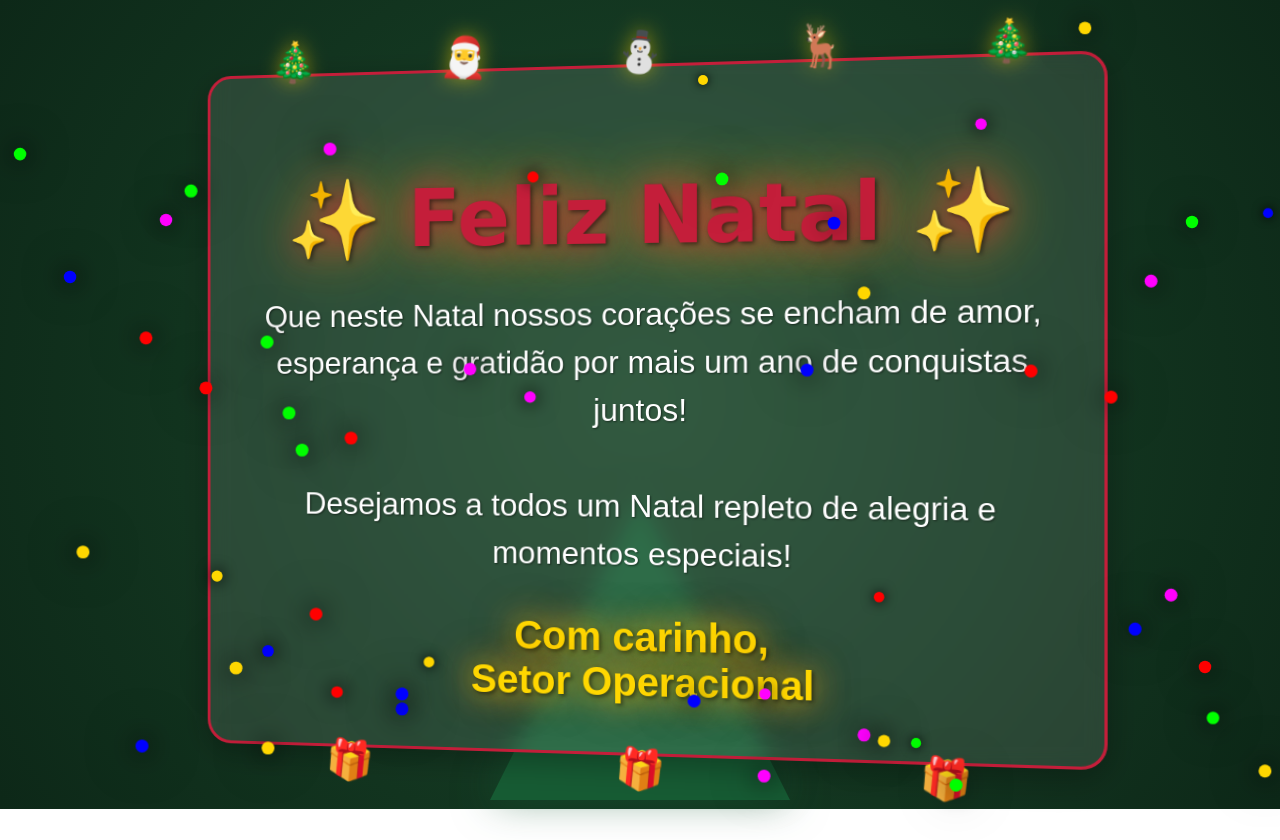
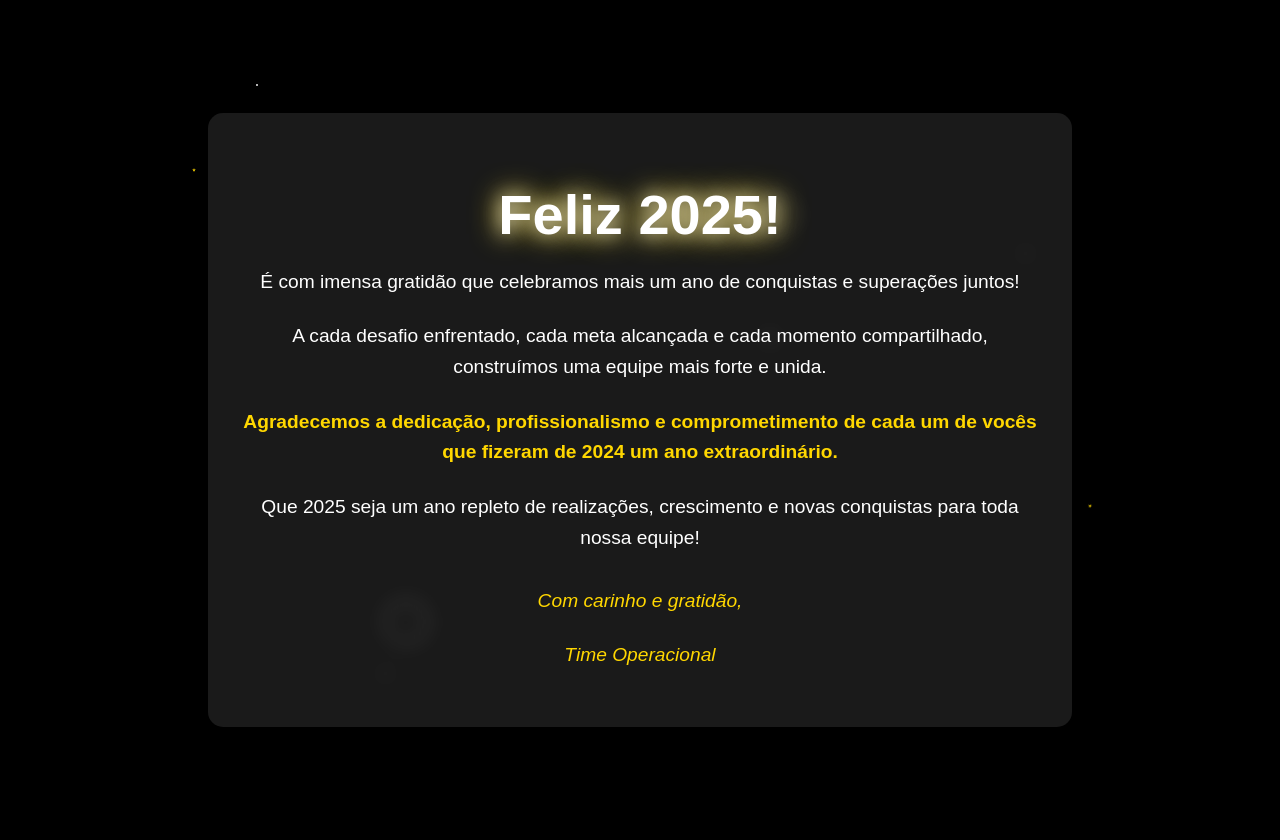
Before and after one commit to HiKaDev/opnatal, a plain HTML site: page index.html in a window 1280 px wide. Before the commit the page ends 809 px from the top, so only its background shows below. Drawn offline with Linux system fonts and the light colour scheme; a web font is replaced by a local one.

Commit message:
Update index.html

```diff
--- a/index.html
+++ b/index.html
@@ -3,312 +3,158 @@
 <head>
     <meta charset="UTF-8">
     <meta name="viewport" content="width=device-width, initial-scale=1.0">
-    <title>Mensagem de Natal Criativa</title>
+    <title>Feliz Ano Novo 2025</title>
     <style>
-        @import url('https://fonts.googleapis.com/css2?family=Mountains+of+Christmas:wght@700&display=swap');
-
-        :root {
-            --christmas-red: #c41e3a;
-            --christmas-green: #165b33;
-            --gold: #ffd700;
-        }
-
         body {
             margin: 0;
             min-height: 100vh;
             display: flex;
+            flex-direction: column;
+            align-items: center;
             justify-content: center;
-            align-items: center;
-            background: radial-gradient(circle at center, #1a472a, #0d2818);
-            font-family: 'Arial', sans-serif;
+            background: #000000;
+            color: white;
+            font-family: Arial, sans-serif;
+            text-align: center;
+            padding: 20px;
             overflow: hidden;
             position: relative;
-            perspective: 1000px;
         }
 
-        .christmas-tree {
-            position: fixed;
-            bottom: 0;
-            left: 50%;
-            transform: translateX(-50%);
-            width: 0;
-            height: 0;
-            border-left: 150px solid transparent;
-            border-right: 150px solid transparent;
-            border-bottom: 300px solid var(--christmas-green);
-            filter: drop-shadow(0 0 20px rgba(22, 91, 51, 0.5));
+        .background-elements {
+            position: absolute;
+            top: 0;
+            left: 0;
+            width: 100%;
+            height: 100%;
+            pointer-events: none;
+            z-index: 0;
+        }
+
+        .star {
+            position: absolute;
+            background: white;
+            border-radius: 50%;
+            animation: twinkle 1.5s infinite;
+        }
+
+        .bubble {
+            position: absolute;
+            border: 2px solid rgba(255, 255, 255, 0.3);
+            border-radius: 50%;
+            animation: float 8s infinite linear;
+        }
+
+        .sparkle {
+            position: absolute;
+            width: 4px;
+            height: 4px;
+            background: #ffd700;
+            clip-path: polygon(50% 0%, 61% 35%, 98% 35%, 68% 57%, 79% 91%, 50% 70%, 21% 91%, 32% 57%, 2% 35%, 39% 35%);
+            animation: rotate 3s infinite linear;
+        }
+
+        @keyframes twinkle {
+            0%, 100% { opacity: 0.3; }
+            50% { opacity: 1; }
+        }
+
+        @keyframes float {
+            0% { transform: translateY(100vh) rotate(0deg); }
+            100% { transform: translateY(-100vh) rotate(360deg); }
+        }
+
+        @keyframes rotate {
+            from { transform: rotate(0deg); }
+            to { transform: rotate(360deg); }
+        }
+
+        .container {
+            max-width: 800px;
+            padding: 2rem;
+            background-color: rgba(255, 255, 255, 0.1);
+            border-radius: 15px;
+            backdrop-filter: blur(10px);
+            animation: fadeIn 2s ease-in;
+            position: relative;
             z-index: 1;
         }
 
-        .lights-wrapper {
-            position: fixed;
-            top: 0;
-            width: 100%;
-            height: 100%;
-            pointer-events: none;
-            z-index: 3;
+        h1 {
+            font-size: 3.5rem;
+            margin-bottom: 1rem;
+            text-shadow: 0 0 10px rgba(255, 255, 255, 0.5);
+            animation: sparkle 2s infinite;
         }
 
-        .light {
-            position: absolute;
-            width: 10px;
-            height: 10px;
-            border-radius: 50%;
-            animation: twinkle 1.5s infinite alternate;
+        p {
+            font-size: 1.2rem;
+            line-height: 1.6;
+            margin-bottom: 1.5rem;
         }
 
-        @keyframes twinkle {
-            0% { transform: scale(1); box-shadow: 0 0 10px currentColor; }
-            100% { transform: scale(1.3); box-shadow: 0 0 20px currentColor, 0 0 40px currentColor; }
-        }
-
-        .container {
-            text-align: center;
-            background: rgba(255, 255, 255, 0.1);
-            padding: 3rem;
-            border-radius: 25px;
-            backdrop-filter: blur(10px);
-            box-shadow: 0 8px 32px rgba(0, 0, 0, 0.3);
-            border: 3px solid var(--christmas-red);
-            z-index: 2;
-            transform-style: preserve-3d;
-            animation: cardFloat 8s ease-in-out infinite;
-            max-width: 800px;
-            width: 90%;
-            position: relative;
-        }
-
-        @keyframes cardFloat {
-            0%, 100% { transform: translateY(0) rotateX(0) rotateY(0); }
-            25% { transform: translateY(-20px) rotateX(5deg) rotateY(5deg); }
-            50% { transform: translateY(0) rotateX(-5deg) rotateY(-5deg); }
-            75% { transform: translateY(20px) rotateX(5deg) rotateY(-5deg); }
-        }
-
-        h1 {
-            font-family: 'Mountains of Christmas', cursive;
-            color: var(--christmas-red);
-            font-size: 5rem;
-            margin-bottom: 1rem;
-            text-shadow: 2px 2px 4px rgba(0, 0, 0, 0.5),
-                         0 0 20px var(--christmas-red);
-            animation: textGlow 2s infinite alternate;
-        }
-
-        @keyframes textGlow {
-            0% { text-shadow: 2px 2px 4px rgba(0, 0, 0, 0.5), 0 0 20px var(--christmas-red); }
-            100% { text-shadow: 2px 2px 4px rgba(0, 0, 0, 0.5), 0 0 40px var(--christmas-red), 0 0 80px var(--gold); }
-        }
-
-        .message {
-            color: white;
-            font-size: 2rem;
-            margin: 2rem 0;
-            line-height: 1.5;
-            text-shadow: 1px 1px 2px rgba(0, 0, 0, 0.5);
-            animation: messageFloat 4s ease-in-out infinite;
-        }
-
-        @keyframes messageFloat {
-            0%, 100% { transform: translateY(0); }
-            50% { transform: translateY(-10px); }
+        .highlight {
+            color: #ffd700;
+            font-weight: bold;
         }
 
         .signature {
-            color: var(--gold);
-            font-size: 2.5rem;
-            font-weight: bold;
             margin-top: 2rem;
-            text-shadow: 2px 2px 4px rgba(0, 0, 0, 0.5),
-                         0 0 20px var(--gold);
-            animation: signatureGlow 3s infinite alternate;
+            font-style: italic;
+            color: #ffd700;
         }
 
-        @keyframes signatureGlow {
-            0% { text-shadow: 2px 2px 4px rgba(0, 0, 0, 0.5), 0 0 20px var(--gold); }
-            100% { text-shadow: 2px 2px 4px rgba(0, 0, 0, 0.5), 0 0 40px var(--gold), 0 0 80px var(--christmas-red); }
+        @keyframes fadeIn {
+            from { opacity: 0; transform: translateY(-20px); }
+            to { opacity: 1; transform: translateY(0); }
         }
 
-        .snowfall {
-            position: fixed;
-            width: 100%;
-            height: 100%;
-            pointer-events: none;
-            z-index: 1;
-        }
-
-        .snowflake {
-            position: absolute;
-            font-size: 20px;
-            animation: snowfall linear infinite;
-            text-shadow: 0 0 5px rgba(255, 255, 255, 0.3);
-            opacity: 0;
-            transform-origin: center;
-        }
-
-        @keyframes snowfall {
-            0% {
-                transform: translateY(-100vh) rotate(0deg);
-                opacity: 1;
-            }
-            100% {
-                transform: translateY(100vh) rotate(360deg);
-                opacity: 0;
-            }
-        }
-
-        .decorations {
-            position: absolute;
-            top: -30px;
-            left: 0;
-            width: 100%;
-            display: flex;
-            justify-content: space-around;
-            z-index: 4;
-        }
-
-        .decoration {
-            font-size: 40px;
-            animation: decorationBounce 3s infinite;
-            filter: drop-shadow(0 0 10px rgba(255, 215, 0, 0.5));
-        }
-
-        @keyframes decorationBounce {
-            0%, 100% { transform: translateY(0) rotate(0deg); }
-            50% { transform: translateY(-20px) rotate(10deg); }
-        }
-
-        .gift-container {
-            position: absolute;
-            bottom: -40px;
-            left: 0;
-            width: 100%;
-            display: flex;
-            justify-content: space-around;
-            z-index: 4;
-        }
-
-        .gift {
-            font-size: 40px;
-            animation: giftWiggle 2s infinite;
-            cursor: pointer;
-            transition: transform 0.3s;
-        }
-
-        .gift:hover {
-            transform: scale(1.2);
-        }
-
-        @keyframes giftWiggle {
-            0%, 100% { transform: rotate(-5deg); }
-            50% { transform: rotate(5deg); }
-        }
-
-        @media (max-width: 768px) {
-            h1 {
-                font-size: 3rem;
-            }
-
-            .message {
-                font-size: 1.5rem;
-            }
-
-            .signature {
-                font-size: 2rem;
-            }
-
-            .christmas-tree {
-                border-left: 100px solid transparent;
-                border-right: 100px solid transparent;
-                border-bottom: 200px solid var(--christmas-green);
-            }
+        @keyframes sparkle {
+            0% { text-shadow: 0 0 10px rgba(255, 255, 255, 0.5); }
+            50% { text-shadow: 0 0 20px rgba(255, 255, 255, 0.8), 0 0 30px #ffd700; }
+            100% { text-shadow: 0 0 10px rgba(255, 255, 255, 0.5); }
         }
     </style>
 </head>
 <body>
-    <div class="christmas-tree"></div>
-    <div class="lights-wrapper" id="lights"></div>
-    <div class="snowfall" id="snowfall"></div>
+    <div class="background-elements">
+        <!-- Stars -->
+        <div class="star" style="top: 10%; left: 20%; width: 2px; height: 2px;"></div>
+        <div class="star" style="top: 30%; left: 80%; width: 3px; height: 3px;"></div>
+        <div class="star" style="top: 70%; left: 40%; width: 2px; height: 2px;"></div>
+        <div class="star" style="top: 40%; left: 60%; width: 4px; height: 4px;"></div>
+        <div class="star" style="top: 80%; left: 30%; width: 3px; height: 3px;"></div>
+
+        <!-- Bubbles -->
+        <div class="bubble" style="left: 10%; width: 30px; height: 30px; animation-delay: -2s;"></div>
+        <div class="bubble" style="left: 30%; width: 40px; height: 40px; animation-delay: -4s;"></div>
+        <div class="bubble" style="left: 60%; width: 25px; height: 25px; animation-delay: -6s;"></div>
+        <div class="bubble" style="left: 80%; width: 35px; height: 35px; animation-delay: -1s;"></div>
+
+        <!-- Sparkles -->
+        <div class="sparkle" style="top: 20%; left: 15%; animation-delay: -1s;"></div>
+        <div class="sparkle" style="top: 60%; left: 85%; animation-delay: -3s;"></div>
+        <div class="sparkle" style="top: 40%; left: 45%; animation-delay: -5s;"></div>
+    </div>
+
     <div class="container">
-        <div class="decorations">
-            <div class="decoration">🎄</div>
-            <div class="decoration">🎅</div>
-            <div class="decoration">⛄</div>
-            <div class="decoration">🦌</div>
-            <div class="decoration">🎄</div>
-        </div>
-        <h1>✨ Feliz Natal ✨</h1>
-        <div class="message">
-            Que neste Natal nossos corações se encham de amor,
-            esperança e gratidão por mais um ano de conquistas juntos!
-            <br><br>
-            Desejamos a todos um Natal repleto de alegria e momentos especiais!
-        </div>
+        <h1>Feliz 2025!</h1>
+
+        <p>É com imensa gratidão que celebramos mais um ano de conquistas e superações juntos!</p>
+
+        <p>A cada desafio enfrentado, cada meta alcançada e cada momento compartilhado,
+        construímos uma equipe mais forte e unida.</p>
+
+        <p class="highlight">Agradecemos a dedicação, profissionalismo e comprometimento
+        de cada um de vocês que fizeram de 2024 um ano extraordinário.</p>
+
+        <p>Que 2025 seja um ano repleto de realizações, crescimento e novas conquistas
+        para toda nossa equipe!</p>
+
         <div class="signature">
-            Com carinho,<br>
-            Setor Operacional
-        </div>
-        <div class="gift-container">
-            <div class="gift" onclick="this.textContent = '🎉'">🎁</div>
-            <div class="gift" onclick="this.textContent = '🎉'">🎁</div>
-            <div class="gift" onclick="this.textContent = '🎉'">🎁</div>
+            <p>Com carinho e gratidão,</p>
+            <p>Time Operacional</p>
         </div>
     </div>
-
-    <script>
-        function createLights() {
-            const lights = document.getElementById('lights');
-            const colors = ['#ff0000', '#00ff00', '#ffd700', '#0000ff', '#ff00ff'];
-            const numberOfLights = 50;
-
-            for (let i = 0; i < numberOfLights; i++) {
-                const light = document.createElement('div');
-                light.className = 'light';
-                light.style.left = Math.random() * 100 + '%';
-                light.style.top = Math.random() * 100 + '%';
-                light.style.backgroundColor = colors[i % colors.length];
-                light.style.animationDelay = `${Math.random() * 2}s`;
-                lights.appendChild(light);
-            }
-        }
-
-        function createSnowflakes() {
-            const snowfall = document.getElementById('snowfall');
-            const numberOfSnowflakes = 50;
-            const snowflakeTypes = ['❄', '❅', '❆', '✧', '✦'];
-
-            for (let i = 0; i < numberOfSnowflakes; i++) {
-                const snowflake = document.createElement('div');
-                snowflake.className = 'snowflake';
-                snowflake.textContent = snowflakeTypes[Math.floor(Math.random() * snowflakeTypes.length)];
-                snowflake.style.left = Math.random() * 100 + '%';
-                snowflake.style.animationDuration = (Math.random() * 3 + 2) + 's';
-                snowflake.style.opacity = Math.random() * 0.8 + 0.2;
-                snowflake.style.fontSize = (Math.random() * 15 + 10) + 'px';
-                snowflake.style.filter = `blur(${Math.random()}px)`;
-                snowfall.appendChild(snowflake);
-            }
-        }
-
-        function updateSnowflakes() {
-            const snowfall = document.getElementById('snowfall');
-            snowfall.innerHTML = '';
-            createSnowflakes();
-        }
-
-        createLights();
-        createSnowflakes();
-        setInterval(updateSnowflakes, 5000);
-
-        // Adiciona interatividade aos presentes
-        document.querySelectorAll('.gift').forEach(gift => {
-            gift.addEventListener('click', function() {
-                this.style.transform = 'scale(1.5)';
-                setTimeout(() => {
-                    this.style.transform = 'scale(1)';
-                }, 500);
-            });
-        });
-    </script>
 </body>
 </html>
```
